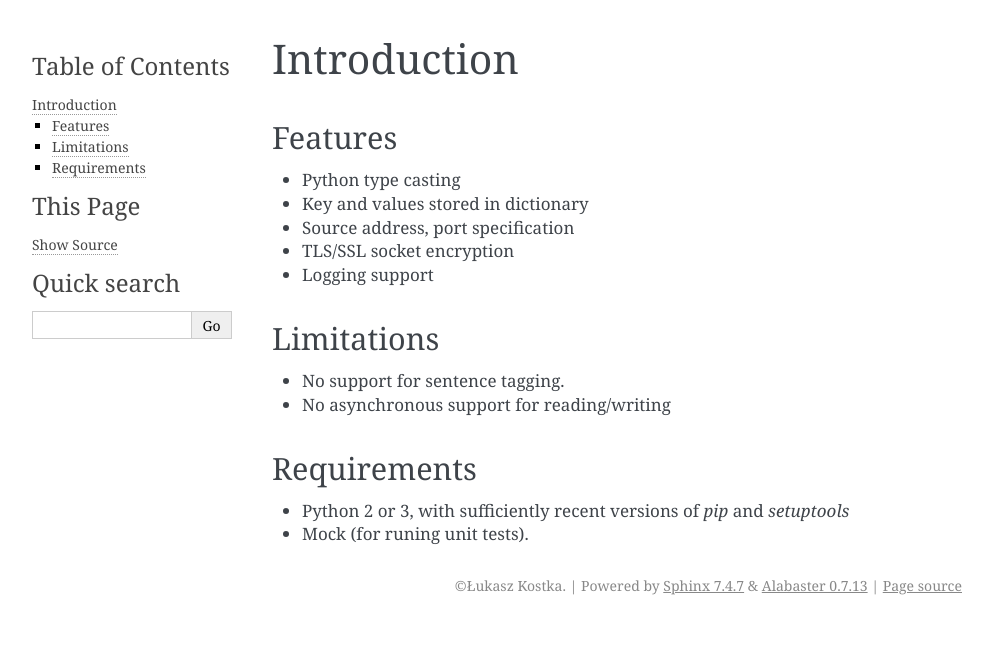
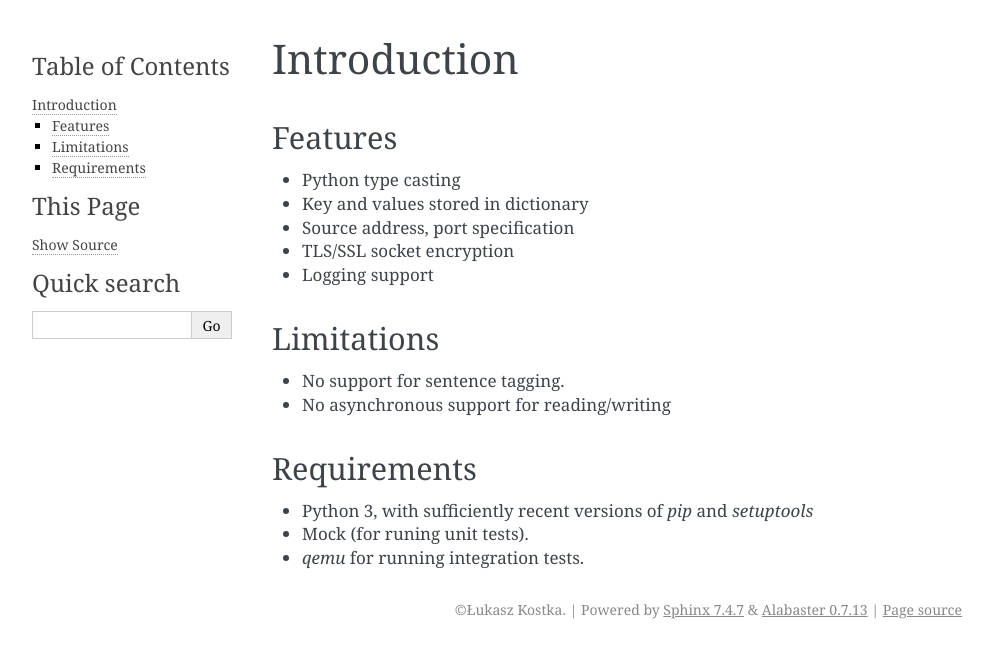
Before and after one commit to luqasz/librouteros, a Sphinx documentation site: the page built from docs/introduction.rst, in a window 1280 px wide. Shown: the top 658 px of the page, without its empty margins (148-1141 px from the left). Built offline with Sphinx 7.4.7, drawn with Linux system fonts in a browser that asks for light colours.

Commit message:
Docs update

```diff
--- a/docs/introduction.rst
+++ b/docs/introduction.rst
@@ -20,5 +20,6 @@ Limitations
 Requirements
 ------------
 
-* Python 2 or 3, with sufficiently recent versions of `pip` and `setuptools`
+* Python 3, with sufficiently recent versions of `pip` and `setuptools`
 * Mock (for runing unit tests).
+* `qemu` for running integration tests.
--- a/docs/query.rst
+++ b/docs/query.rst
@@ -34,6 +34,7 @@ Syntax is very simmilar to a SQL query.
 
 Above code demonstrates how to select ``name``, ``disabled`` fields where each interface is disabled
 and ``name`` is equal to one of ``ether2``, ``wlan-lan``.
+If you do not specify any logical operation within `where()`, them it defaults to `And()`.
 
 Usable operators
 ----------------
```
